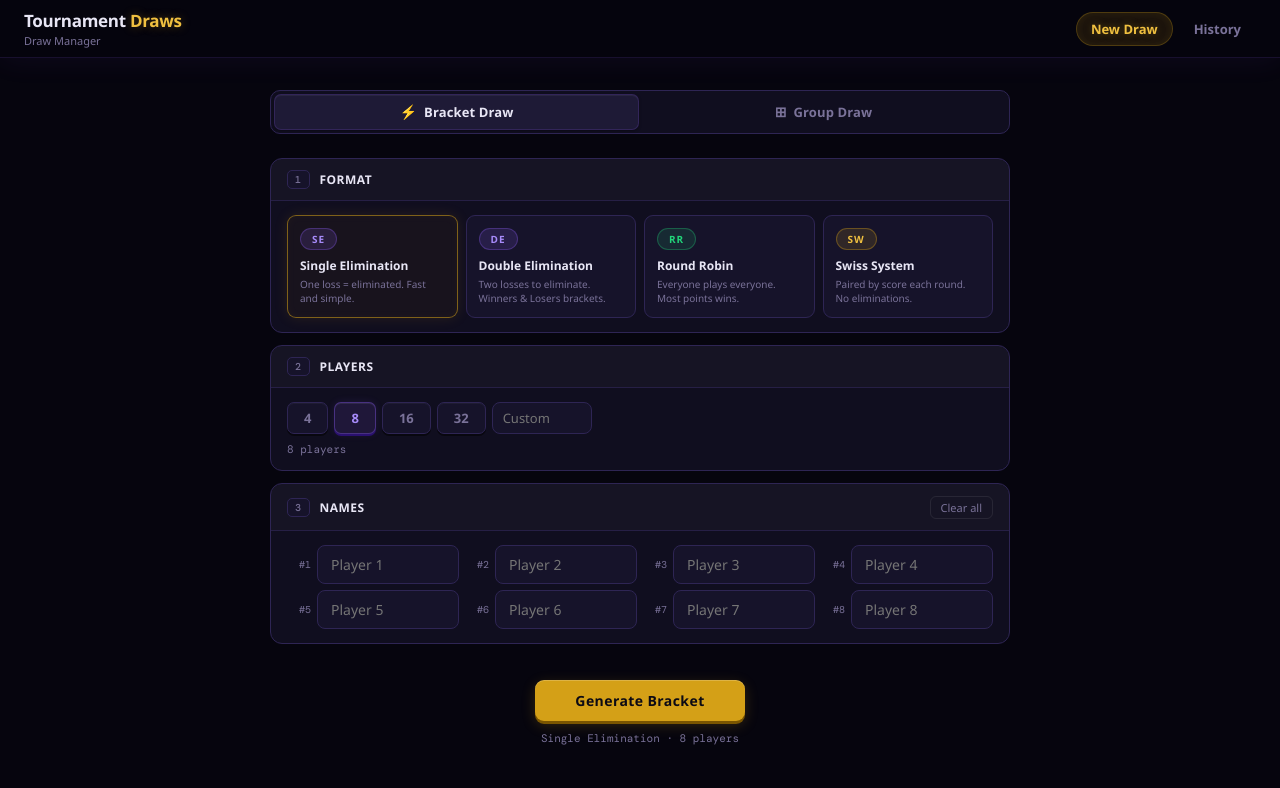
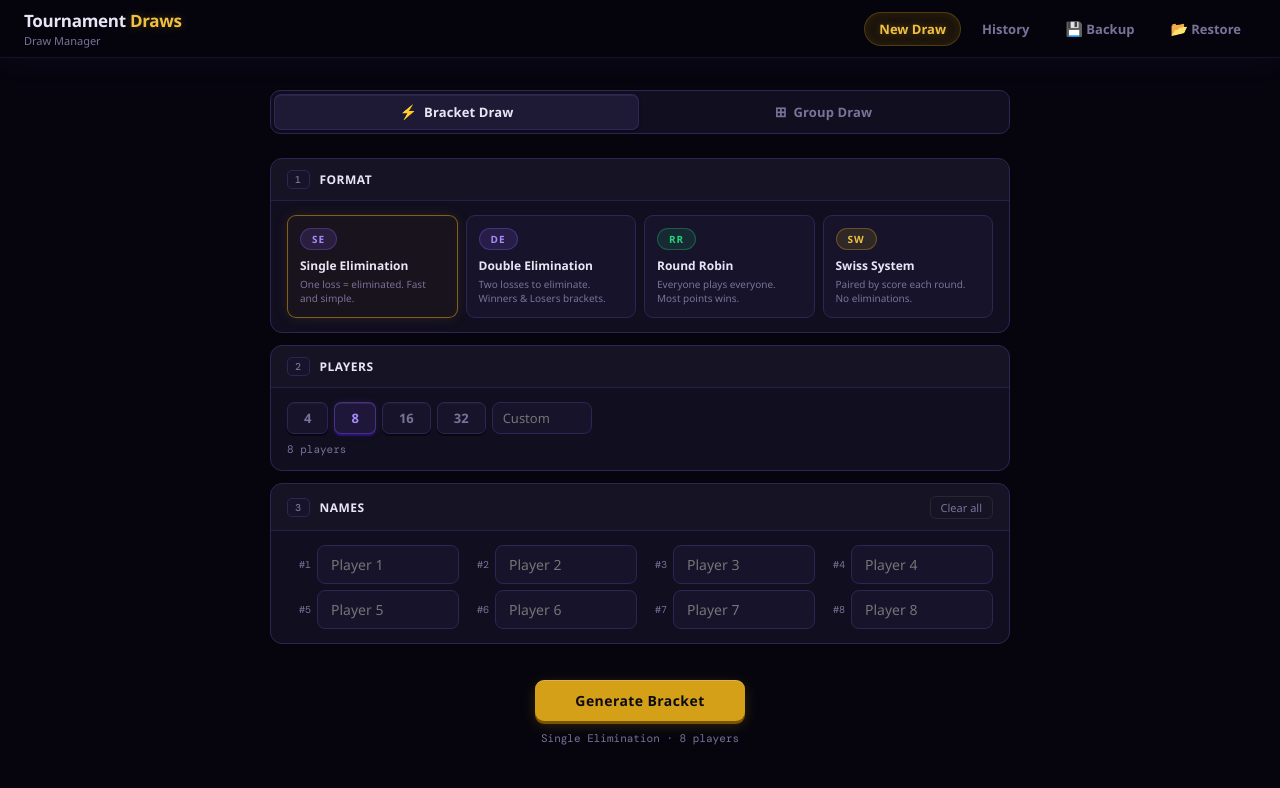
Before and after one commit to AyanMalaviya/AKYSBDRAWS, a React (Vite) app: page / in a window 1280 px wide. Shown: the top 788 px of the page. Built offline with nearby package versions, Linux system fonts and the light colour scheme.

Commit message:
feat: integrate BackupSync buttons into navbar

```diff
--- a/src/App.jsx
+++ b/src/App.jsx
@@ -4,6 +4,7 @@ import BracketView from './components/BracketView.jsx'
 import GroupView from './components/GroupView.jsx'
 import Dashboard from './components/Dashboard.jsx'
 import Footer from './components/Footer.jsx'
+import BackupSync from './components/BackupSync.jsx'
 import { generateBracket, generateStage2Elim, advanceWinnerStage2Elim } from './engine/bracketEngine.js'
 import { generateGroups, reassignTagsByStandings } from './engine/groupEngine.js'
 import { useHistory } from './hooks/useHistory.js'
@@ -67,7 +68,7 @@ export default function App() {
   const [stage2, setStage2]         = useState(null)
   const [deferredPrompt, setDeferredPrompt] = useState(null)
 
-  const { history, upsertHistory, deleteEntry, deleteAll, archiveEntry } = useHistory()
+  const { history, upsertHistory, deleteEntry, deleteAll, archiveEntry, syncHistory } = useHistory()
 
   const stackRef = useRef([HOME_FRAME])
   const isPushingRef = useRef(false)
@@ -395,6 +396,16 @@ export default function App() {
     navigate('dashboard', { tournament, groups, stage2 })
   }, [navigate, tournament, groups, stage2])
 
+  // Callback for BackupSync to refresh history state after a merge
+  const handleHistoryChange = useCallback((merged) => {
+    // useHistory keeps its own ref; we call syncHistory if exposed, otherwise
+    // re-read from idb-keyval indirectly by forcing a page-level state update.
+    // The cleanest approach: expose syncHistory from useHistory.
+    if (typeof syncHistory === 'function') {
+      syncHistory(merged)
+    }
+  }, [syncHistory])
+
 
   const topFrame      = stackRef.current[stackRef.current.length - 1]
   const renderGroups  = topFrame?.view === 'groups'  ? (topFrame.groups  ?? groups)  : groups
@@ -435,6 +446,7 @@ export default function App() {
             History {history.filter(h => h.isArchived).length > 0 &&
               <span className="nav-count">{history.filter(h => h.isArchived).length}</span>}
           </button>
+          <BackupSync history={history} onHistoryChange={handleHistoryChange} />
         </nav>
       </header>
 
```
